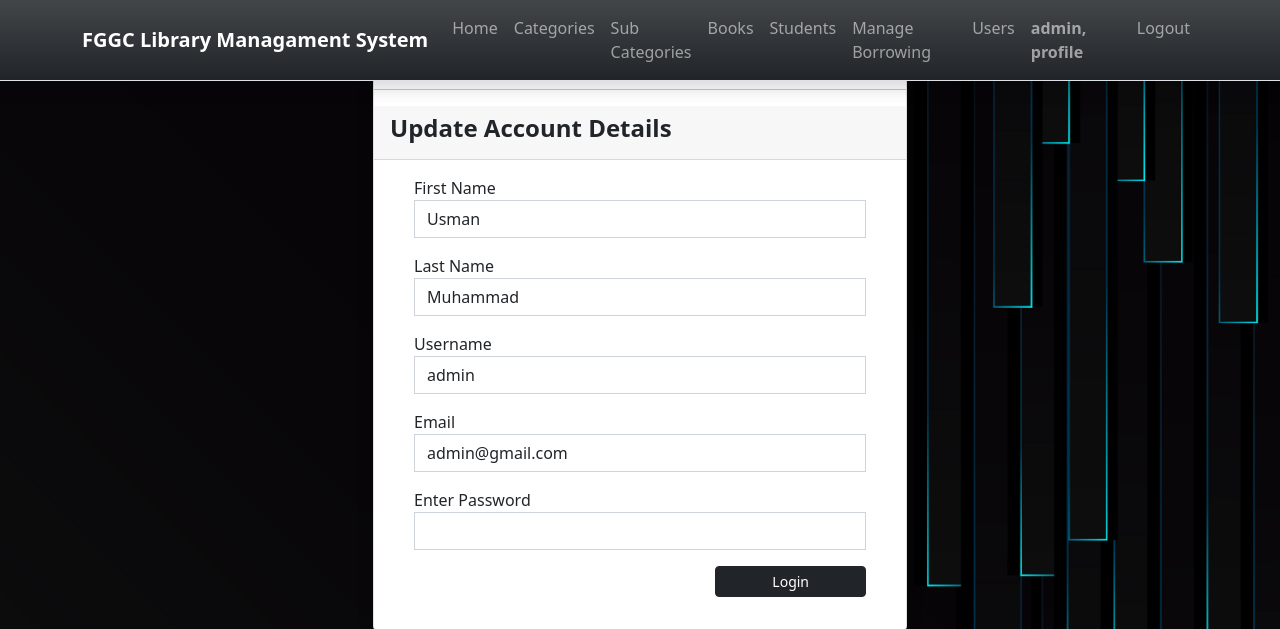
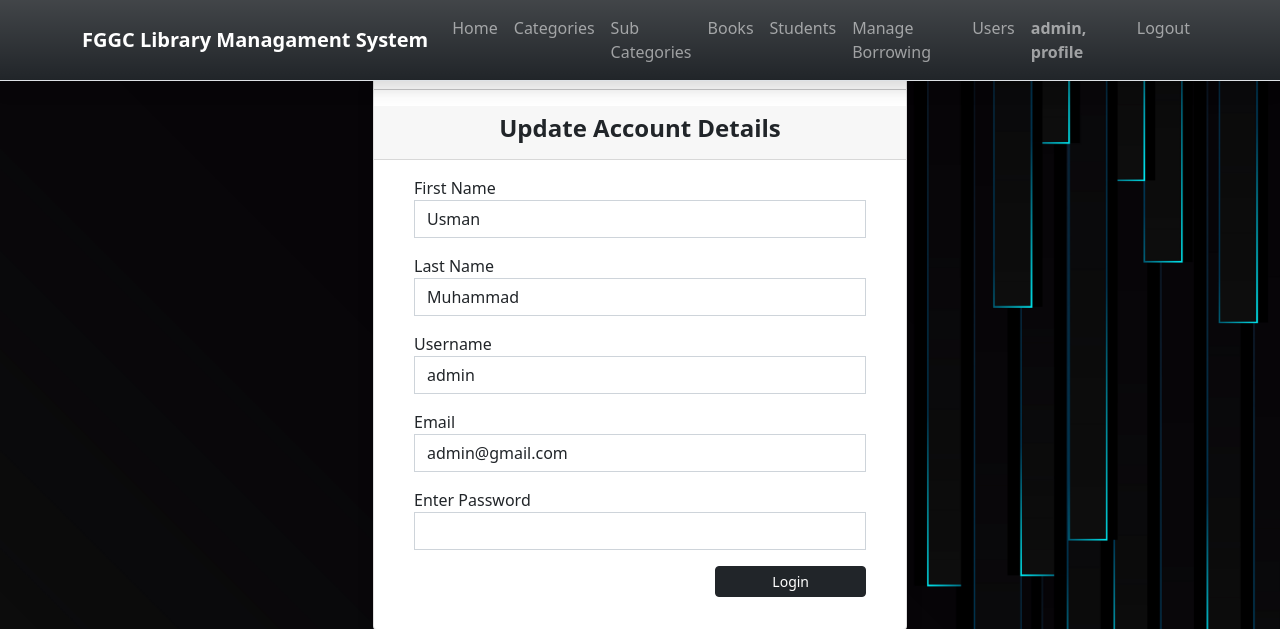
Before and after one commit to Saudii81/django_lms, a Django app: page /update_profile in a window 1280 px wide. Shown: the top 629 px of the page. Run offline with Django 4.2, Linux system fonts and the light colour scheme; a user stored in the database is signed in; data comes from the database, SQL or seed files in the repository; parts of the project's set-up code (start-up, migrations or seed data) failed here and were passed over; some libraries are stand-ins or nearby versions.

Commit message:
refactor

```diff
--- a/lmsApp/templates/manage_profile.html
+++ b/lmsApp/templates/manage_profile.html
@@ -5,7 +5,7 @@
             <div class="card card-default rounded shadow">
                 <hr>
                 <div class="card-header">
-                    <h4 class="card-title"><b>Update Account Details</b></h4>
+                    <h4 class="card-title text-center "><b>Update Account Details</b></h4>
                 </div>
                 <div class="card-body">
                     <div class="container-fluid">
```
